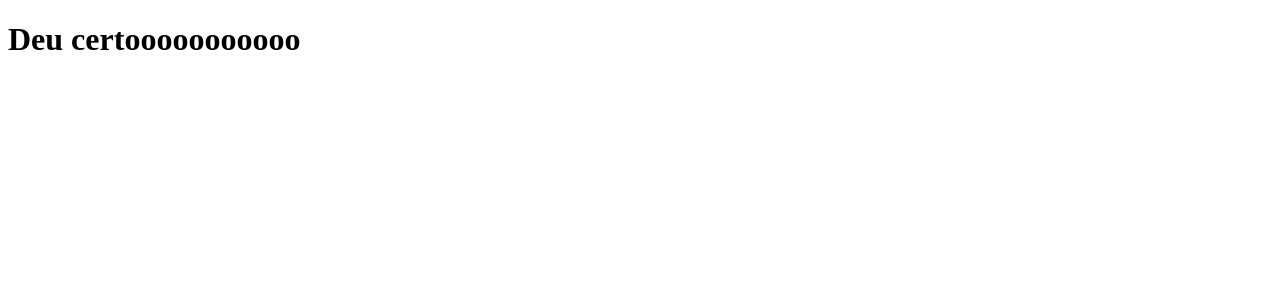
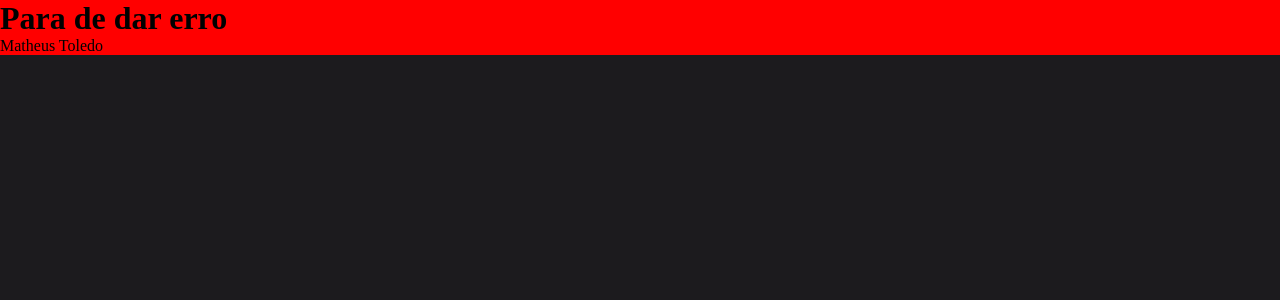
Before and after one commit to MatheusToledo246/RocketMovies, a React (Vite) app in the folder Rocket Movies/: page / in a window 1280 px wide. Shown: the top 300 px of the page. Built offline with nearby package versions, Linux system fonts and the light colour scheme.

Commit message:
add theme

```diff
--- a/Rocket Movies/src/App.jsx
+++ /dev/null
@@ -1,5 +0,0 @@
-export function App() {
-  return(
-    <h1>Deu certooooooooooo</h1>
-  )
-}
--- a/Rocket Movies/src/main.jsx
+++ b/Rocket Movies/src/main.jsx
@@ -1,9 +1,18 @@
-import React from 'react'
-import ReactDOM from 'react-dom/client'
-import {App} from './App.jsx'
+import React from 'react';
+import ReactDOM from 'react-dom/client';
+import { ThemeProvider } from 'styled-components';
+
+import theme from './styles/theme.js'
+
+import GlobalStyle from './styles/global.js';
+
+import { Details } from './pages/Details';
 
 ReactDOM.createRoot(document.getElementById('root')).render(
   <React.StrictMode>
-    <App />
-  </React.StrictMode>,
+    <ThemeProvider theme={theme}>
+    <GlobalStyle />
+    <Details />
+    </ThemeProvider>
+  </React.StrictMode>
 )
--- /dev/null
+++ b/Rocket Movies/src/pages/Details/index.jsx
@@ -0,0 +1,10 @@
+import { Container } from './styles';
+
+export function Details() {
+  return(
+    <Container>
+      <h1>Para de dar erro</h1>
+      <span>Matheus Toledo</span>
+    </Container>
+  )
+}
--- /dev/null
+++ b/Rocket Movies/src/pages/Details/styles.js
@@ -0,0 +1,5 @@
+import styled from "styled-components";
+
+export const Container = styled.div`
+    background: red;
+`;
--- /dev/null
+++ b/Rocket Movies/src/styles/global.js
@@ -0,0 +1,13 @@
+import styled, { createGlobalStyle } from "styled-components";
+
+export default createGlobalStyle`
+    *{
+        margin: 0;
+        padding: 0;
+        box-sizing: border-box;
+    }
+
+    body {
+        background-color: ${({ theme }) => theme.COLORS.BACKGROUND_900};
+    }
+`;
--- /dev/null
+++ b/Rocket Movies/src/styles/theme.js
@@ -0,0 +1,15 @@
+export default {
+    COLORS: {
+      BACKGROUND_900: "#1C1B1E",
+      BACKGROUND_700: "#262529",
+      BACKGROUND_100: "#282124",
+      BACKGROUND_BUTTON: "0D0C0F",
+
+      RED: "#FF859B",
+
+      GRAY_100: "#948F99",
+      GRAY_300: "#999591",
+      WHITE: "#F4EDE8",
+
+    }
+  }
--- /dev/null
+++ b/package.json
@@ -0,0 +1,5 @@
+{
+  "dependencies": {
+    "styled-components": "^6.1.8"
+  }
+}
```
Also changed, not shown: 1 other file (tests, documents, lock files or other folders).
